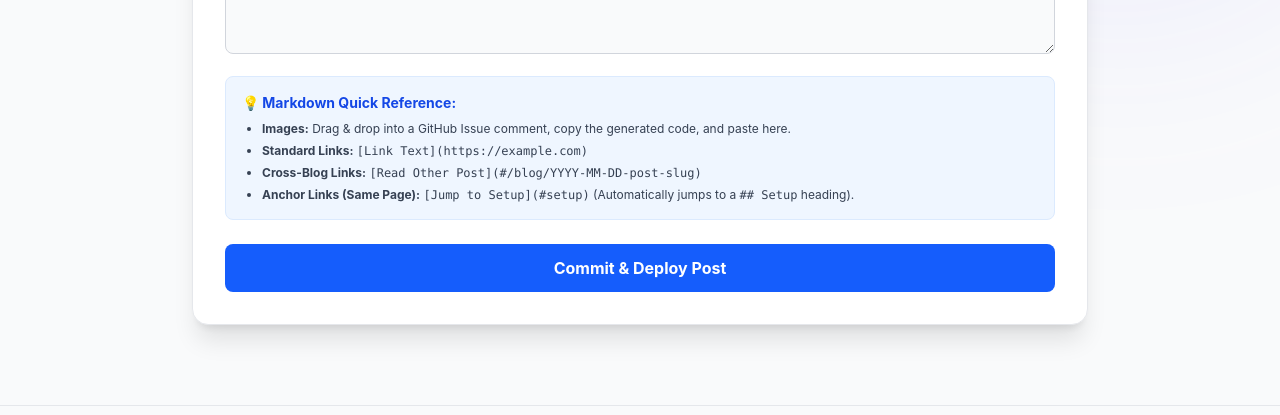
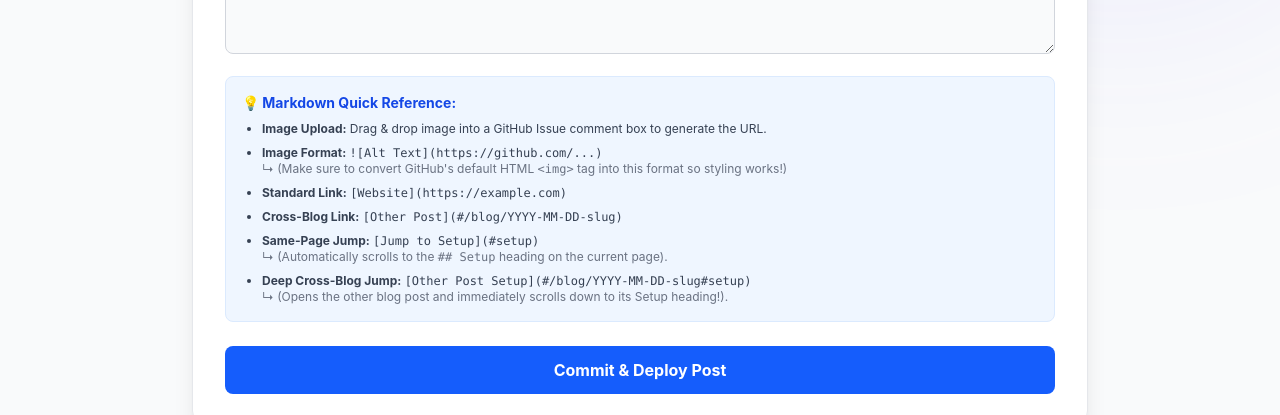
Before and after one commit to itspuru21/portfolio, a React app: page /#/admin in a window 1280 px wide. Shown: the part 880-1295 px from the top of the page. Built offline with nearby package versions, Linux system fonts and the light colour scheme; the HTML template or start-up script is replaced by a standard one.

Commit message:
feat: added deep linking and image markdown syntax to admin cheat sheet

```diff
--- a/src/pages/Admin.jsx
+++ b/src/pages/Admin.jsx
@@ -117,17 +117,19 @@ ${content}`;
             <label className="block text-sm font-medium text-gray-700 dark:text-gray-300 mb-1">Markdown Content</label>
             <textarea required rows="10" value={content} onChange={e => setContent(e.target.value)} className="w-full px-4 py-2 bg-gray-50 dark:bg-slate-800 border border-gray-300 dark:border-slate-700 rounded-lg text-gray-900 dark:text-white focus:ring-2 focus:ring-blue-500 outline-none font-mono text-sm" placeholder="## Introduction..."></textarea>
 
-            {/* --- NEW: Markdown Cheat Sheet Box --- */}
+            {/* --- UPGRADED: Expanded Markdown Cheat Sheet Box --- */}
             <div className="mt-4 p-4 bg-blue-50 dark:bg-blue-900/20 border border-blue-100 dark:border-blue-800/30 rounded-lg text-xs text-gray-700 dark:text-gray-300 space-y-2">
               <p className="font-bold text-blue-700 dark:text-blue-400 text-sm mb-2">💡 Markdown Quick Reference:</p>
-              <ul className="list-disc pl-5 space-y-1.5">
-                <li><strong>Images:</strong> Drag & drop into a GitHub Issue comment, copy the generated code, and paste here.</li>
-                <li><strong>Standard Links:</strong> <code>[Link Text](https://example.com)</code></li>
-                <li><strong>Cross-Blog Links:</strong> <code>[Read Other Post](#/blog/YYYY-MM-DD-post-slug)</code></li>
-                <li><strong>Anchor Links (Same Page):</strong> <code>[Jump to Setup](#setup)</code> (Automatically jumps to a <code>## Setup</code> heading).</li>
+              <ul className="list-disc pl-5 space-y-2">
+                <li><strong>Image Upload:</strong> Drag & drop image into a GitHub Issue comment box to generate the URL.</li>
+                <li><strong>Image Format:</strong> <code>![Alt Text](https://github.com/...)</code> <br/><span className="text-gray-500 dark:text-gray-500">↳ (Make sure to convert GitHub's default HTML <code>&lt;img&gt;</code> tag into this format so styling works!)</span></li>
+                <li><strong>Standard Link:</strong> <code>[Website](https://example.com)</code></li>
+                <li><strong>Cross-Blog Link:</strong> <code>[Other Post](#/blog/YYYY-MM-DD-slug)</code></li>
+                <li><strong>Same-Page Jump:</strong> <code>[Jump to Setup](#setup)</code> <br/><span className="text-gray-500 dark:text-gray-500">↳ (Automatically scrolls to the <code>## Setup</code> heading on the current page).</span></li>
+                <li><strong>Deep Cross-Blog Jump:</strong> <code>[Other Post Setup](#/blog/YYYY-MM-DD-slug#setup)</code> <br/><span className="text-gray-500 dark:text-gray-500">↳ (Opens the other blog post and immediately scrolls down to its Setup heading!).</span></li>
               </ul>
             </div>
-            {/* -------------------------------------- */}
+            {/* --------------------------------------------------- */}
 
           </div>
 
```
